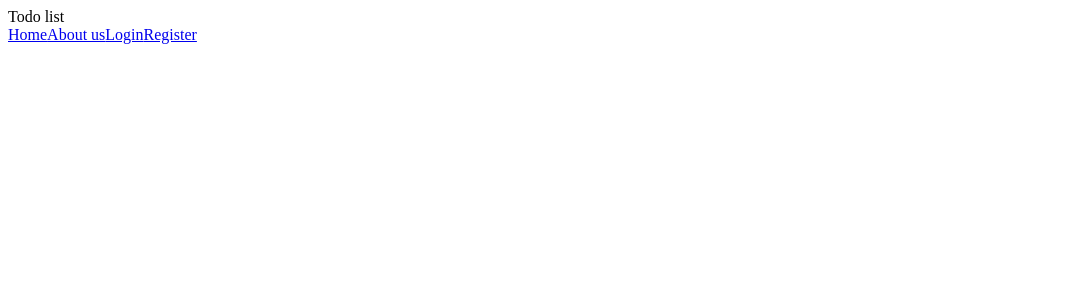
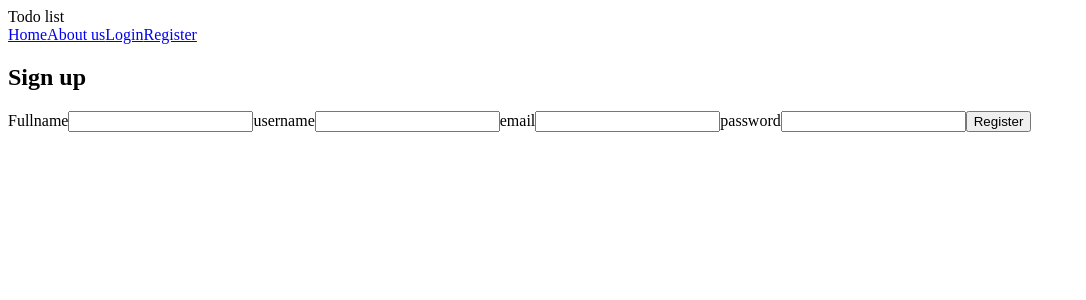
Before and after one commit to Nitinsaini1515/todolist-mern-stack-project, a React (Vite) app in the folder frontend/todoproject/: page /register in a window 1280 px wide. Shown: the top 300 px of the page, without its empty margins (0-1086 px from the left). Built offline with nearby package versions, Linux system fonts and the light colour scheme.

Commit message:
Implement user login and registration functionality with Axios integration; add form validation and navigation on successful login/register

```diff
--- a/frontend/todoproject/src/components/login.jsx
+++ b/frontend/todoproject/src/components/login.jsx
@@ -1,8 +1,48 @@
-import React from 'react'
+import axios from 'axios'
+import React, { useState } from 'react'
+// import { Navigate } from 'react-router-dom'
+import { useNavigate } from 'react-router-dom'
+const Login = () => {
+  const[username,setUsername] = useState("")
+  const[email,setEmail] = useState("")
+  const[password,setPassword] = useState("")
+  const [message,setMessage] = useState("")
+const navigate = useNavigate()
+  const loginUser = async(e)=>{
+e.preventDefault()
+try {
 
-const Login = () => {
+  const response = await axios.post("/api/v1/user/login",{
+   username,email,password
+  },{
+    withCredentials:true,
+    headers:{
+      "Content-Type":"application/json"
+    }
+  })
+  navigate("/home")
+} catch (error) {
+ if(error.response){
+  setMessage(error.response.data.message)
+}}
+
+
+  }
   return (
     <div>
+<div>
+  <h1>Login</h1>
+  <form method='post' onSubmit={loginUser}>
+  <label htmlFor="username">Username:</label>
+<input type="text" id="username" value={username} onChange={(e)=>setUsername(e.target.value)} />
+  <label htmlFor="email">Email:</label>
+<input type="text" id="email" value={email} onChange={(e)=>setEmail(e.target.value)} />
+  <label htmlFor="password">Password</label>
+<input type="password" id="password" value={password} onChange={(e)=>setPassword(e.target.value)} />
+<button type='submit'>Login
+</button>
+  </form>
+</div>
 
     </div>
   )
--- a/frontend/todoproject/src/components/register.jsx
+++ b/frontend/todoproject/src/components/register.jsx
@@ -1,41 +1,55 @@
 import React, { useState } from "react";
-
+import axios from "axios";
+import { useNavigate } from "react-router-dom";
 
 const Register =()=>{
+
+  const navigate = useNavigate()
 const [username,setUsername] = useState("")
 const[password,setPassword] = useState("")
 const [email,setEmail] = useState("")
 const [fullname,setFullname] = useState("")
 const [message,setMessage] = useState("")
-const registerUser = async()=>{
-  if((username&&password&&email&&fullname).trim()== ""){
+const registerUser = async(e)=>{
+  e.preventDefault()
+  if([username,email,password,fullname].some((field=>!field.trim()))){
     setMessage("All fields are required")
     return;
   }
   try {
 
     const response = await axios.post("/api/v1/user/register",
-      {fullname:fullname},
-      {username:username},
-      {email:email},
-      {password:password},{
+      {fullname,username,email,password},{
             withCredentials:true,
       headers:{
 "Content-Type":"application/json"}
       }
     );
     setMessage("User is registerd successfully")
+    navigate("/login")
   } catch (error) {
     setMessage("There is an error in register")
   }
 }
 
 return(
-  <>
-  <form action="/login" method="post">
+  <div>
+  <div>
+    <h2>Sign up</h2>
+  <form onSubmit={registerUser} method="post">
+  <label htmlFor="fullname">Fullname</label>
+  <input type="text" required id="fullname" value={fullname} onChange={(e)=>setFullname(e.target.value)}/>
+  <label htmlFor="username">username</label>
+  <input type="text" required id="username" value={username} onChange={(e)=>setUsername(e.target.value)}/>
+  <label htmlFor="email">email</label>
+  <input type="text" required id="email" value={email} onChange={(e)=>setEmail(e.target.value)}/>
+  <label htmlFor="password">password</label>
+  <input type="password" required id="password" value={password} onChange={(e)=>setPassword(e.target.value)}/>
+  <button type="submit">Register</button>
+  </form>
 
-  </form>
-  </>
+  </div>
+  </div>
 )
 }
 export default Register
```
